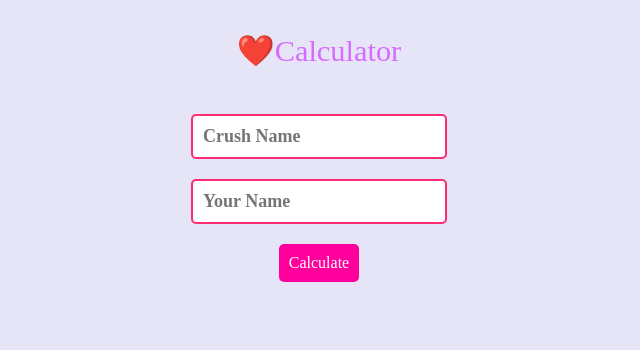
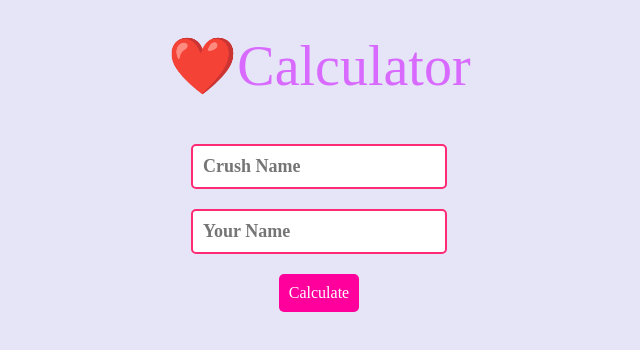
Before and after one commit to anshulraigh/loveCalculator, a plain HTML site: page index.html in a window 1280 px wide. Shown: the whole page, without its empty margins (321-961 px from the left). Drawn offline with Linux system fonts and the light colour scheme.

Commit message:
Update index.html

```diff
--- a/index.html
+++ b/index.html
@@ -55,7 +55,7 @@
 
     header {
       padding: 25px;
-      font-size: 1.9em;
+      font-size: 3.5em;
       color: #d96aff
     }
   </style>
```
